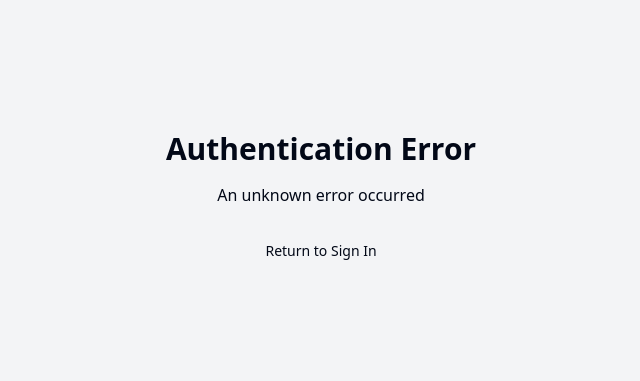
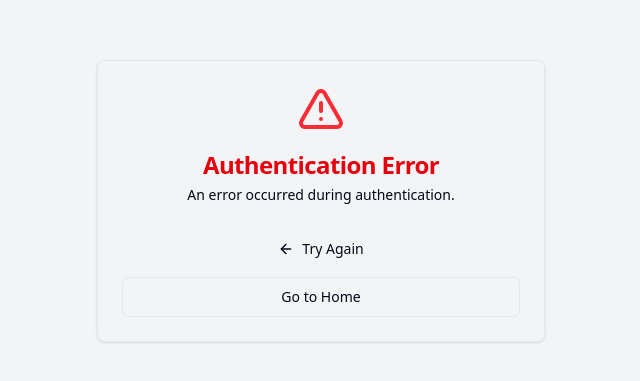
Before and after one commit to Myo-Myint-Han-1111/MaeSotConnect, a Next.js app: page /auth/error in a window 1280 px wide. Shown: the part 199-580 px from the top of the page, without its empty margins (319-959 px from the left). Built offline with nearby package versions, Linux system fonts and the light colour scheme.

Commit message:
fix: auth pathing

```diff
--- /dev/null
+++ b/src/app/api/robots/route.ts
@@ -0,0 +1,34 @@
+import { NextResponse } from 'next/server';
+
+export async function GET() {
+  const robotsContent = `User-agent: *
+Disallow: /
+
+# Block all search engines from indexing this site
+User-agent: Googlebot
+Disallow: /
+
+User-agent: Bingbot
+Disallow: /
+
+User-agent: Slurp
+Disallow: /
+
+User-agent: DuckDuckBot
+Disallow: /
+
+User-agent: Baiduspider
+Disallow: /
+
+User-agent: facebookexternalhit
+Disallow: /
+
+User-agent: Twitterbot
+Disallow: /`;
+
+  return new NextResponse(robotsContent, {
+    headers: {
+      'Content-Type': 'text/plain',
+    },
+  });
+}
--- a/src/app/auth/error/page.tsx
+++ b/src/app/auth/error/page.tsx
@@ -3,27 +3,89 @@
 import React from "react";
 import { useSearchParams } from "next/navigation";
 import Link from "next/link";
+import {
+  Card,
+  CardContent,
+  CardDescription,
+  CardHeader,
+  CardTitle,
+} from "@/components/ui/card";
 import { Button } from "@/components/ui/button";
+import { AlertTriangle, ArrowLeft } from "lucide-react";
 
-export default function ErrorPage() {
+const errorMessages = {
+  Configuration: "There is a problem with the server configuration.",
+  AccessDenied: "Access denied. Your email is not authorized to access this application.",
+  Verification: "The verification token has expired or has already been used.",
+  Default: "An error occurred during authentication.",
+};
+
+export default function AuthError() {
   const searchParams = useSearchParams();
   const error = searchParams.get("error");
 
-  let errorMessage = "An unknown error occurred";
+  const getErrorMessage = (errorType: string | null) => {
+    switch (errorType) {
+      case "Configuration":
+        return errorMessages.Configuration;
+      case "AccessDenied":
+        return errorMessages.AccessDenied;
+      case "Verification":
+        return errorMessages.Verification;
+      default:
+        return errorMessages.Default;
+    }
+  };
 
-  if (error === "CredentialsSignin") {
-    errorMessage = "Invalid email or password";
-  } else if (error === "AccessDenied") {
-    errorMessage = "You do not have permission to access this resource";
-  }
+  const isAccessDenied = error === "AccessDenied";
 
   return (
-    <div className="flex flex-col items-center justify-center min-h-screen p-4">
-      <h1 className="text-3xl font-bold mb-4">Authentication Error</h1>
-      <p className="text-muted-foreground mb-6">{errorMessage}</p>
-      <Link href="/auth/signin">
-        <Button>Return to Sign In</Button>
-      </Link>
+    <div className="flex items-center justify-center min-h-screen bg-gray-100">
+      <Card className="w-full max-w-md">
+        <CardHeader className="space-y-1 text-center">
+          <div className="flex justify-center mb-4">
+            <AlertTriangle className="h-12 w-12 text-red-500" />
+          </div>
+          <CardTitle className="text-2xl font-bold text-red-600">
+            Authentication Error
+          </CardTitle>
+          <CardDescription className="text-center">
+            {getErrorMessage(error)}
+          </CardDescription>
+        </CardHeader>
+
+        <CardContent className="space-y-4">
+          {isAccessDenied && (
+            <div className="p-4 bg-amber-50 border border-amber-200 rounded-md">
+              <p className="text-sm text-amber-800">
+                <strong>Note:</strong> This application is currently in private beta.
+                Only authorized administrators can access the system.
+              </p>
+            </div>
+          )}
+
+          <div className="flex flex-col space-y-2">
+            <Button asChild variant="default">
+              <Link href="/auth/signin">
+                <ArrowLeft className="h-4 w-4 mr-2" />
+                Try Again
+              </Link>
+            </Button>
+
+            <Button asChild variant="outline">
+              <Link href="/">
+                Go to Home
+              </Link>
+            </Button>
+          </div>
+
+          {error && (
+            <div className="text-xs text-gray-500 text-center">
+              Error code: {error}
+            </div>
+          )}
+        </CardContent>
+      </Card>
     </div>
   );
 }
--- a/src/lib/auth/auth.ts
+++ b/src/lib/auth/auth.ts
@@ -15,39 +15,79 @@ const getAdminEmails = (): string[] => {
     .filter(Boolean);
 };
 
+// Check if email is authorized as admin
+const isAuthorizedAdmin = async (email: string): Promise<boolean> => {
+  // Check environment variable first
+  const adminEmails = getAdminEmails();
+  if (adminEmails.includes(email)) {
+    return true;
+  }
+
+  // Check database allowlist
+  try {
+    const allowlistEntry = await prisma.adminAllowList.findUnique({
+      where: { email },
+    });
+    return !!allowlistEntry;
+  } catch (error) {
+    console.error("Error checking admin allowlist:", error);
+    return false;
+  }
+};
+
 export const authConfig: NextAuthConfig = {
   adapter: PrismaAdapter(prisma),
   providers: [
     GoogleProvider({
       clientId: process.env.GOOGLE_CLIENT_ID || "",
       clientSecret: process.env.GOOGLE_CLIENT_SECRET || "",
-      // Place the option here in the provider config
       allowDangerousEmailAccountLinking: true,
     }),
   ],
   callbacks: {
     async jwt({ token, user }) {
-      if (user) {
-        // Always set role to PLATFORM_ADMIN
-        token.role = Role.PLATFORM_ADMIN;
-        token.organizationId = null; // No organization association
+      if (user && user.email) {
+        // Check if user is authorized admin
+        const isAdmin = await isAuthorizedAdmin(user.email);
+
+        if (isAdmin) {
+          token.role = Role.PLATFORM_ADMIN;
+          token.organizationId = null;
+        } else {
+          // For non-admin users, you might want to assign a different role
+          // or handle this case differently based on your app's requirements
+          token.role = null; // or some default role
+          token.organizationId = null;
+        }
       }
       return token;
     },
+
     async session({ session, token }) {
-      if (session.user) {
-        session.user.id = token.sub as string;
-        session.user.role = Role.PLATFORM_ADMIN; // Always PLATFORM_ADMIN
-        session.user.organizationId = null; // No organization association
+      if (session.user && token.sub) {
+        session.user.id = token.sub;
+        session.user.role = token.role as Role;
+        session.user.organizationId = token.organizationId as string | null;
       }
       return session;
     },
+
     async signIn({ user, account, profile }) {
       try {
         if (account?.provider === "google" && profile?.email) {
-          // Always assign a role of PLATFORM_ADMIN
-          user.role = Role.PLATFORM_ADMIN;
-          return true;
+          // Check if the email is authorized as admin
+          const isAdmin = await isAuthorizedAdmin(profile.email);
+
+          if (isAdmin) {
+            // Set the role for authorized admins
+            user.role = Role.PLATFORM_ADMIN;
+            return true;
+          } else {
+            // For demo/security purposes, reject non-admin users
+            // You might want to change this behavior based on your app's needs
+            console.log(`Unauthorized sign-in attempt from: ${profile.email}`);
+            return false;
+          }
         }
         return false;
       } catch (error) {
@@ -60,7 +100,6 @@ export const authConfig: NextAuthConfig = {
     signIn: "/auth/signin",
     error: "/auth/error",
   },
-  // Add this section to use JWT sessions instead of database sessions
   session: {
     strategy: "jwt",
     maxAge: 30 * 24 * 60 * 60, // 30 days
--- a/tailwind.config.js
+++ b/tailwind.config.js
@@ -1,5 +1,5 @@
 /** @type {import('tailwindcss').Config} */
-module.exports = {
+export default {
   content: [
     "./app/**/*.{js,ts,jsx,tsx,mdx}",
     "./pages/**/*.{js,ts,jsx,tsx,mdx}",
```
Also changed, not shown: vercel.json (added).
